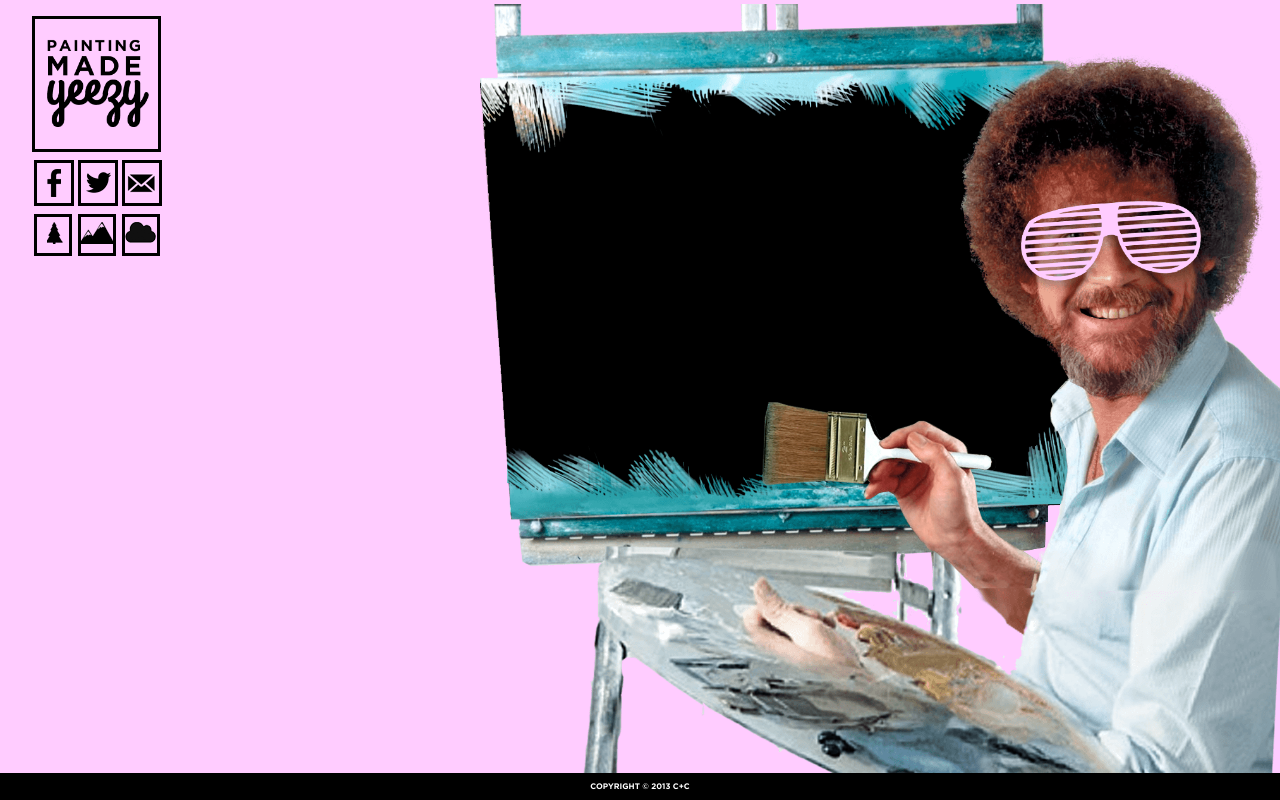
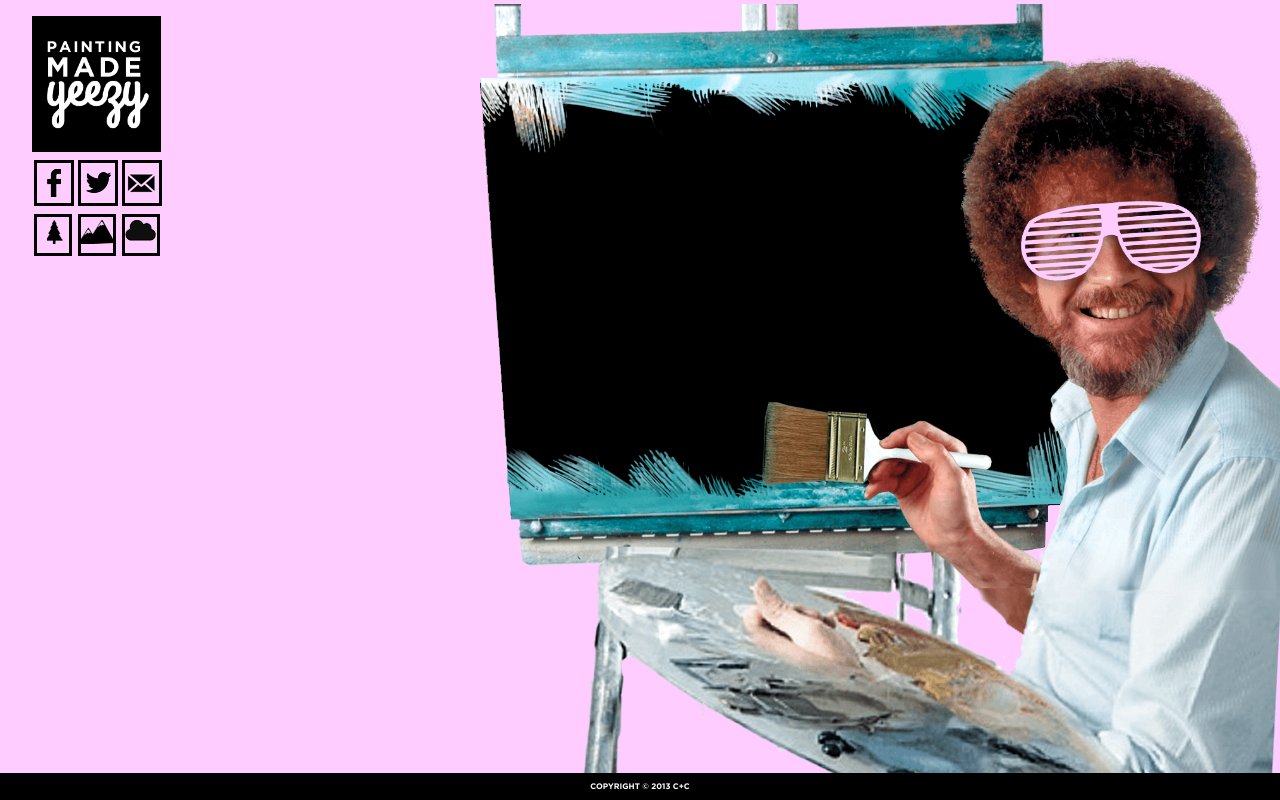
Before and after one commit to chrisedwards82/paintingmadeyeezy, a PHP site: page / in a window 1280 px wide. Run offline with PHP 8.4, Linux system fonts and the light colour scheme; some libraries are stand-ins or nearby versions.

Commit message:
updated rollovers on nav and background header, compressed social sprite and fixed glitches in social rollovers

```diff
--- a/dev/css/main.css
+++ b/dev/css/main.css
@@ -168,7 +168,7 @@ header {
 header h1 {
   padding: 0;
   margin: 0 auto .5em;
-  background-color: #fcf;
+  background-color: #000;
   border: 3px solid #000;
   color: #000;
   text-align: center;
@@ -201,10 +201,10 @@ header nav .controls li {
   -o-transition-property: display;
   -webkit-transition-property: display;
   transition-property: display;
-  -moz-transition-property: border, color;
-  -o-transition-property: border, color;
-  -webkit-transition-property: border, color;
-  transition-property: border, color;
+  -moz-transition-property: background-color, color;
+  -o-transition-property: background-color, color;
+  -webkit-transition-property: background-color, color;
+  transition-property: background-color, color;
   -moz-transition-duration: 0.25s;
   -o-transition-duration: 0.25s;
   -webkit-transition-duration: 0.25s;
@@ -212,7 +212,7 @@ header nav .controls li {
 }
 /* line 40, ../sass/_nav.scss */
 header nav .controls li:hover {
-  border: 3px solid #fff;
+  background-color: #000;
   color: #fff;
 }
 /* line 44, ../sass/_nav.scss */
@@ -253,10 +253,10 @@ header nav .share-links li a {
   cursor: pointer;
   background-image: url("../img/social-sprite.png");
   background-repeat: no-repeat;
-  -moz-transition-property: border;
-  -o-transition-property: border;
-  -webkit-transition-property: border;
-  transition-property: border;
+  -moz-transition-property: background-color;
+  -o-transition-property: background-color;
+  -webkit-transition-property: background-color;
+  transition-property: background-color;
   -moz-transition-duration: 0.25s;
   -o-transition-duration: 0.25s;
   -webkit-transition-duration: 0.25s;
@@ -264,37 +264,37 @@ header nav .share-links li a {
 }
 /* line 80, ../sass/_nav.scss */
 header nav .share-links li a:hover {
-  border: 3px solid #fff;
+  background-color: #000;
 }
-/* line 84, ../sass/_nav.scss */
+/* line 83, ../sass/_nav.scss */
 header nav .share-links li .a-facebook {
   background-position: 10px 6px;
 }
-/* line 86, ../sass/_nav.scss */
+/* line 85, ../sass/_nav.scss */
 header nav .share-links li .a-facebook:hover {
   background-position: -240px 6px;
 }
-/* line 90, ../sass/_nav.scss */
+/* line 89, ../sass/_nav.scss */
 header nav .share-links li .a-twitter {
   background-position: -71px 6px;
 }
-/* line 92, ../sass/_nav.scss */
+/* line 91, ../sass/_nav.scss */
 header nav .share-links li .a-twitter:hover {
   background-position: -321px 6px;
 }
-/* line 96, ../sass/_nav.scss */
+/* line 95, ../sass/_nav.scss */
 header nav .share-links li .a-email {
   background-position: -150px 6px;
 }
-/* line 98, ../sass/_nav.scss */
+/* line 97, ../sass/_nav.scss */
 header nav .share-links li .a-email:hover {
   background-position: -400px 6px;
 }
-/* line 102, ../sass/_nav.scss */
+/* line 101, ../sass/_nav.scss */
 header nav .share-links li:last-child {
   margin-right: 0;
 }
-/* line 107, ../sass/_nav.scss */
+/* line 106, ../sass/_nav.scss */
 header nav .soundboard {
   display: block;
   margin: 0 auto .5em;
@@ -302,7 +302,7 @@ header nav .soundboard {
   text-align: left;
   width: 126px;
 }
-/* line 113, ../sass/_nav.scss */
+/* line 112, ../sass/_nav.scss */
 header nav .soundboard li {
   display: block;
   float: left;
@@ -316,47 +316,47 @@ header nav .soundboard li {
   text-indent: -9999em;
   border: 3px solid #000;
   cursor: pointer;
-  -moz-transition-property: border;
-  -o-transition-property: border;
-  -webkit-transition-property: border;
-  transition-property: border;
+  -moz-transition-property: background-color;
+  -o-transition-property: background-color;
+  -webkit-transition-property: background-color;
+  transition-property: background-color;
   -moz-transition-duration: 0.25s;
   -o-transition-duration: 0.25s;
   -webkit-transition-duration: 0.25s;
   transition-duration: 0.25s;
 }
-/* line 128, ../sass/_nav.scss */
+/* line 127, ../sass/_nav.scss */
 header nav .soundboard li:last-child {
   margin-right: 0;
 }
-/* line 131, ../sass/_nav.scss */
+/* line 130, ../sass/_nav.scss */
 header nav .soundboard li:hover {
-  border: 3px solid #fff;
+  background-color: #000;
   color: #fff;
 }
 /* line 138, ../sass/_nav.scss */
 header nav .soundboard .tree {
-  background-position: 10px -29px;
+  background-position: 10px -33px;
 }
 /* line 140, ../sass/_nav.scss */
 header nav .soundboard .tree:hover {
-  background-position: -240px -29px;
+  background-position: -240px -33px;
 }
 /* line 144, ../sass/_nav.scss */
 header nav .soundboard .mountains {
-  background-position: -71px -29px;
+  background-position: -71px -33px;
 }
 /* line 146, ../sass/_nav.scss */
 header nav .soundboard .mountains:hover {
-  background-position: -321px -29px;
+  background-position: -321px -33px;
 }
 /* line 150, ../sass/_nav.scss */
 header nav .soundboard .cloud {
-  background-position: -151px -29px;
+  background-position: -151px -33px;
 }
 /* line 152, ../sass/_nav.scss */
 header nav .soundboard .cloud:hover {
-  background-position: -401px -27px;
+  background-position: -401px -31px;
 }
 
 /* line 24, ../sass/main.scss */
--- a/dev/sass/_nav.scss
+++ b/dev/sass/_nav.scss
@@ -7,7 +7,7 @@ header {
 	h1{
 		padding: 0;
 		margin: 0 auto .5em;
-		background-color: #fcf;
+		background-color: #000;
 		border: 3px solid #000;
 		color: #000;
 		text-align: center;
@@ -35,10 +35,10 @@ header {
 				margin: 0 auto .5em;
 				cursor: pointer;
 				@include transition-property(display);
-				@include transition-property(border,color);
+				@include transition-property(background-color,color);
 				@include transition-duration(.25s);
 				&:hover{
-					border: 3px solid #fff;
+					background-color:#000;
 					color: #fff;
 				}
 				&.disabled{
@@ -74,12 +74,11 @@ header {
 					cursor: pointer;
 					background-image: url('../img/social-sprite.png');
 					background-repeat: no-repeat;
-					@include transition-property(border);
+					@include transition-property(background-color);
 					@include transition-duration(.25s);
 				}
 				a:hover {
-					border: 3px solid #fff;
-
+					background-color: #000;
 				}
 				.a-facebook {
 					background-position: 10px 6px;
@@ -123,18 +122,19 @@ header {
 				text-indent: -9999em;
 				border: 3px solid #000;
 				cursor: pointer;
-			 	@include transition-property(border);
+			 	@include transition-property(background-color);
 				@include transition-duration(.25s);
 				&:last-child{
 					margin-right: 0;
 				}
 				&:hover{
-					border: 3px solid #fff;
+					background-color: #000;
+					//border: 3px solid #fff;
 					color: #fff;
 				}
 
 			}
-			$top:-29px;
+			$top:-33px;
 			.tree {
 				background-position: 10px $top;
 				&:hover{
```
Also changed, not shown: dev/img/header.png, dev/img/social-sprite.png.
